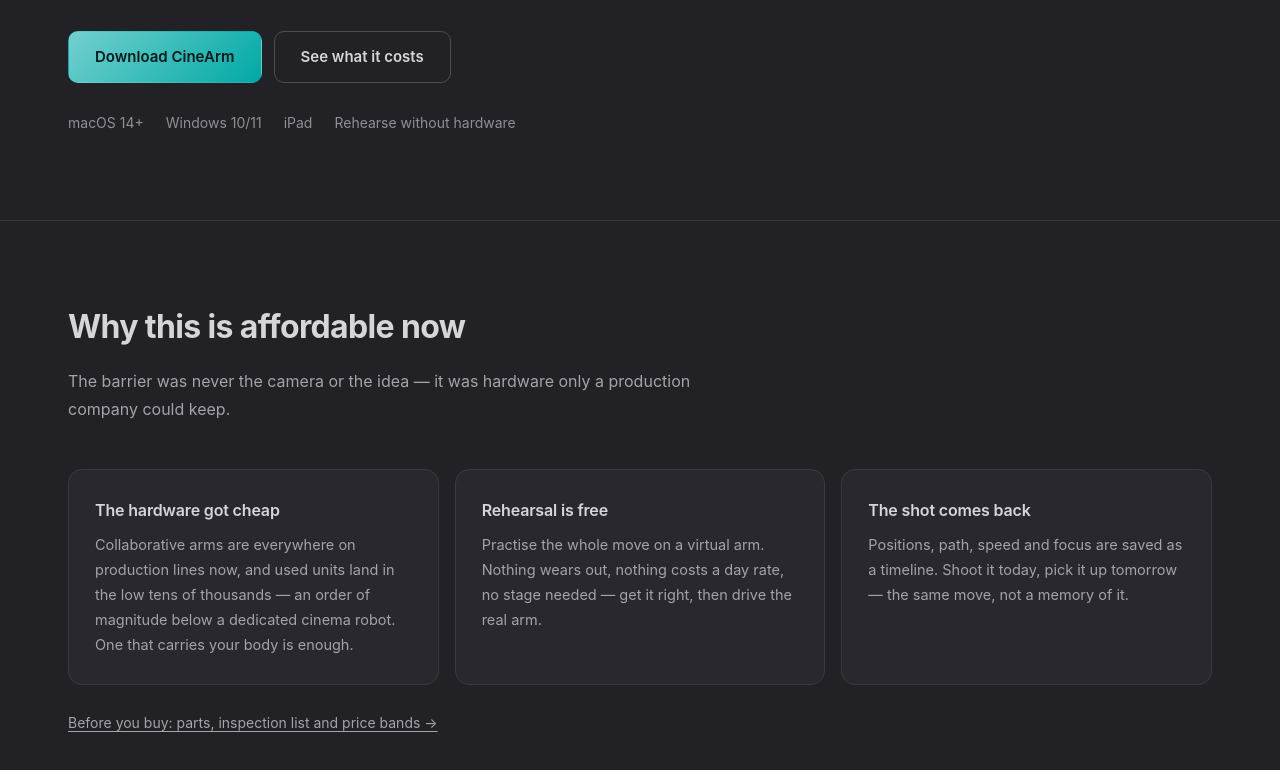
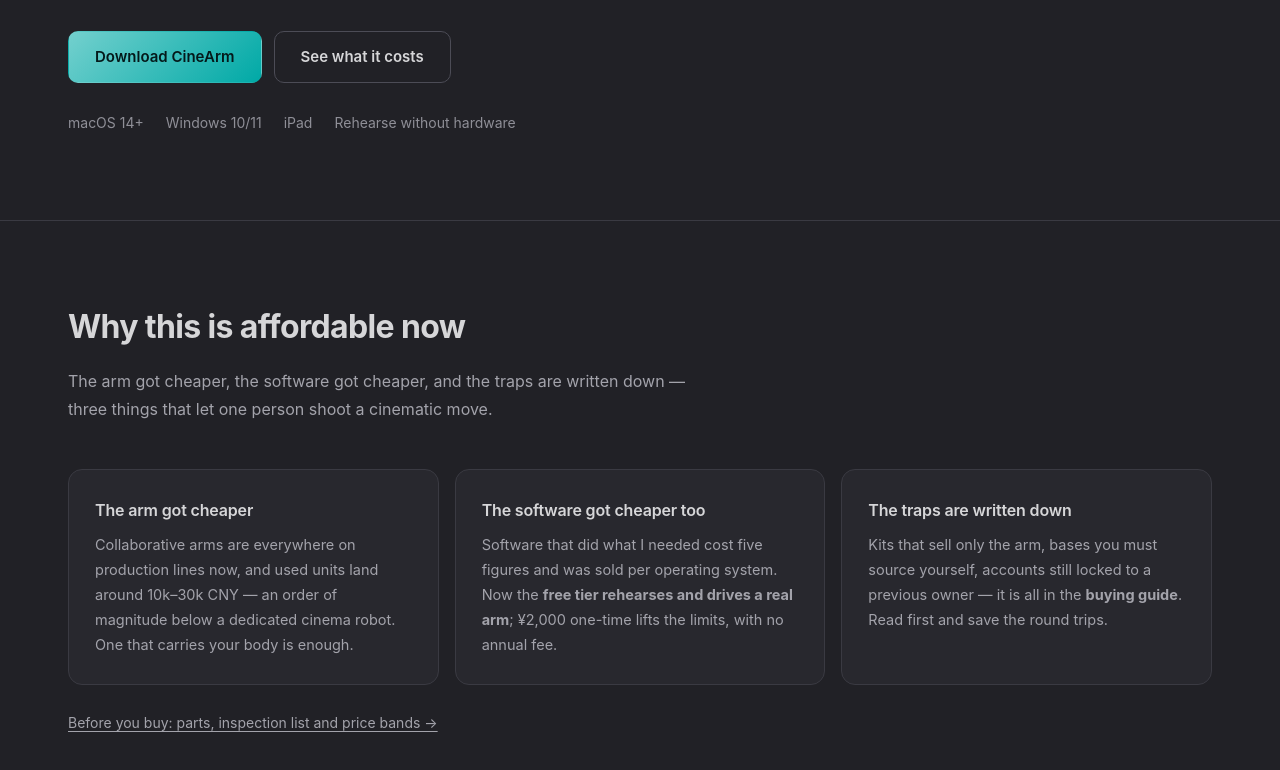
Before and after one commit to Kikuku10/CineArm-Website, a plain HTML site: page en/index.html in a window 1280 px wide. Shown: the part 480-1250 px from the top of the page. Drawn offline with Linux system fonts and the light colour scheme.

Commit message:
Homepage: reframe the affordability section as cheaper arm, cheaper software, traps documented

```diff
--- a/en/index.html
+++ b/en/index.html
@@ -78,19 +78,19 @@
 <section id="why">
   <div class="wrap">
     <h2 class="h2">Why this is affordable now</h2>
-    <p class="sub">The barrier was never the camera or the idea — it was hardware only a production company could keep.</p>
+    <p class="sub">The arm got cheaper, the software got cheaper, and the traps are written down — three things that let one person shoot a cinematic move.</p>
     <div class="grid">
       <div class="card">
-        <h3>The hardware got cheap</h3>
-        <p>Collaborative arms are everywhere on production lines now, and used units land in the low tens of thousands — an order of magnitude below a dedicated cinema robot. One that carries your body is enough.</p>
+        <h3>The arm got cheaper</h3>
+        <p>Collaborative arms are everywhere on production lines now, and used units land around 10k–30k CNY — an order of magnitude below a dedicated cinema robot. One that carries your body is enough.</p>
       </div>
       <div class="card">
-        <h3>Rehearsal is free</h3>
-        <p>Practise the whole move on a virtual arm. Nothing wears out, nothing costs a day rate, no stage needed — get it right, then drive the real arm.</p>
+        <h3>The software got cheaper too</h3>
+        <p>Software that did what I needed cost five figures and was sold per operating system. Now the <b>free tier rehearses and drives a real arm</b>; ¥2,000 one-time lifts the limits, with no annual fee.</p>
       </div>
       <div class="card">
-        <h3>The shot comes back</h3>
-        <p>Positions, path, speed and focus are saved as a timeline. Shoot it today, pick it up tomorrow — the same move, not a memory of it.</p>
+        <h3>The traps are written down</h3>
+        <p>Kits that sell only the arm, bases you must source yourself, accounts still locked to a previous owner — it is all in the <b>buying guide</b>. Read first and save the round trips.</p>
       </div>
     </div>
     <p class="note">
```
Also changed, not shown: index.html (+7 -7 lines).
